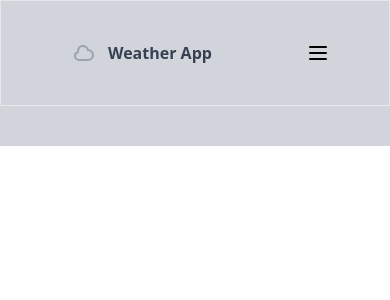
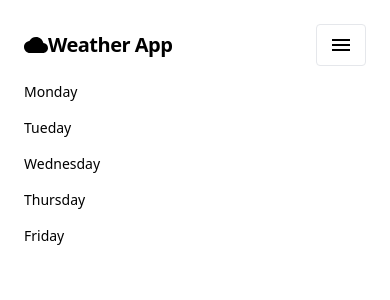
Before and after one commit to chas-academy/u09-react-weather-app-r-eldblad, a React (Create React App) app: page / in a window 390 px wide. Shown: the top 300 px of the page. Built offline with nearby package versions, Linux system fonts and the light colour scheme.

Commit message:
This commits creates a basic responsive navigation

```diff
--- a/package.json
+++ b/package.json
@@ -4,6 +4,8 @@
   "private": true,
   "dependencies": {
     "@craco/craco": "^6.2.0",
+    "@material-ui/core": "^4.12.3",
+    "@material-ui/icons": "^4.11.2",
     "@testing-library/jest-dom": "^5.14.1",
     "@testing-library/react": "^11.2.7",
     "@testing-library/user-event": "^12.8.3",
--- a/src/components/navbar/Navbar.js
+++ b/src/components/navbar/Navbar.js
@@ -1,84 +1,39 @@
+import { useState } from "react";
+import CloudIcon from "@material-ui/icons/Cloud";
+import MenuIcon from "@material-ui/icons/Menu";
 function Navbar() {
-  const toggleMobileMenu = (event) => {
-    console.log(event);
-  };
   return (
     <div>
-      <nav className="bg-gray-300">
-        <div className="px-8 mx-auto border">
-          <div className="flex justify-around space-x-4">
-            <div>
-              <button className="flex items-center py-5 px-3 text-gray-700">
-                <svg
-                  className="h-6 w-6 text-gray-400"
-                  xmlns="http://www.w3.org/2000/svg"
-                  fill="none"
-                  viewBox="0 0 24 24"
-                  stroke="currentColor"
-                >
-                  <path
-                    strokeLinecap="round"
-                    strokeLinejoin="round"
-                    strokeWidth="2"
-                    d="M3 15a4 4 0 004 4h9a5 5 0 10-.1-9.999 5.002 5.002 0 10-9.78 2.096A4.001 4.001 0 003 15z"
-                  />
-                </svg>
-                <span className="py-5 px-3 font-bold">Weather App</span>
-              </button>
-            </div>
-            <div className="hidden md:flex items-center space-x-1">
-              <button className="py-5 px-3 text-gray-700 hover:text-gray-900">
-                Today
-              </button>
-              <button className="py-5 px-3 text-gray-700 hover:text-gray-900">
-                Tuesday
-              </button>
-              <button className="py-5 px-3 text-gray-700 hover:text-gray-900">
-                Wednesday
-              </button>
-              <button className="py-5 px-3 text-gray-700 hover:text-gray-900">
-                Thursday
-              </button>
-              <button className="py-5 px-3">Friday</button>
-            </div>
-            <div className="py-5 px-3 hidden md:flex">
-              <form className="py-5 px-3">
-                <label htmlFor="location-search">Search: </label>
-                <input type="search"></input>
-              </form>
-            </div>
-            <div className="md:hidden flex items-center">
-              <button className="mobile-menu-button" onClick={toggleMobileMenu}>
-                <svg
-                  xmlns="http://www.w3.org/2000/svg"
-                  className="h-6 w-6"
-                  fill="none"
-                  viewBox="0 0 24 24"
-                  stroke="currentColor"
-                >
-                  <path
-                    strokeLinecap="round"
-                    strokeLinejoin="round"
-                    strokeWidth="2"
-                    d="M4 6h16M4 12h16M4 18h16"
-                  />
-                </svg>
-              </button>
-            </div>
+      <nav className="flex items-center justify-between flex-wrap bg-teal-500 p-6">
+        <div className="flex items-center flex-shrink-0 text-black mr-6">
+          <CloudIcon />
+          <span className="font-semibold text-xl tracking-tight text-black">
+            Weather App
+          </span>
+        </div>
+        <div className="block lg:hidden">
+          <button className="flex items-center px-3 py-2 border rounded text-teal-200 border-teal-400 hover:text-black hover:border-black">
+            <MenuIcon />
+          </button>
+        </div>
+        <div className="w-full block flex-grow lg:flex lg:items-center lg:w-auto">
+          <div className="text-sm lg:flex-grow">
+            <a className="block mt-4 lg:inline-block lg:mt-0 text-teal-200 hover:text-black mr-4">
+              Monday
+            </a>
+            <a className="block mt-4 lg:inline-block lg:mt-0 text-teal-200 hover:text-black mr-4">
+              Tueday
+            </a>
+            <a className="block mt-4 lg:inline-block lg:mt-0 text-teal-200 hover:text-black mr-4">
+              Wednesday
+            </a>
+            <a className="block mt-4 lg:inline-block lg:mt-0 text-teal-200 hover:text-black mr-4">
+              Thursday
+            </a>
+            <a className="block mt-4 lg:inline-block lg:mt-0 text-teal-200 hover:text-black mr-4">
+              Friday
+            </a>
           </div>
-        </div>
-        <div className="mobile-menu hidden">
-          <button className="block py-2 px-4 text-sm">Today</button>
-          <button className="block py-2 px-4 text-sm">Tuesday</button>
-          <button className="block py-2 px-4 text-sm">Wednesday</button>
-          <button className="block py-2 px-4 text-sm">Thursday</button>
-          <button className="block py-2 px-4 text-sm">Friday</button>
-        </div>
-        <div className="py-5 px-3 md:flex">
-          <form className="mobile-form hidden py-5 px-3">
-            <label htmlFor="location-search">Search: </label>
-            <input type="search"></input>
-          </form>
         </div>
       </nav>
     </div>
```
Also changed, not shown: 1 other file (tests, documents, lock files or other folders).
